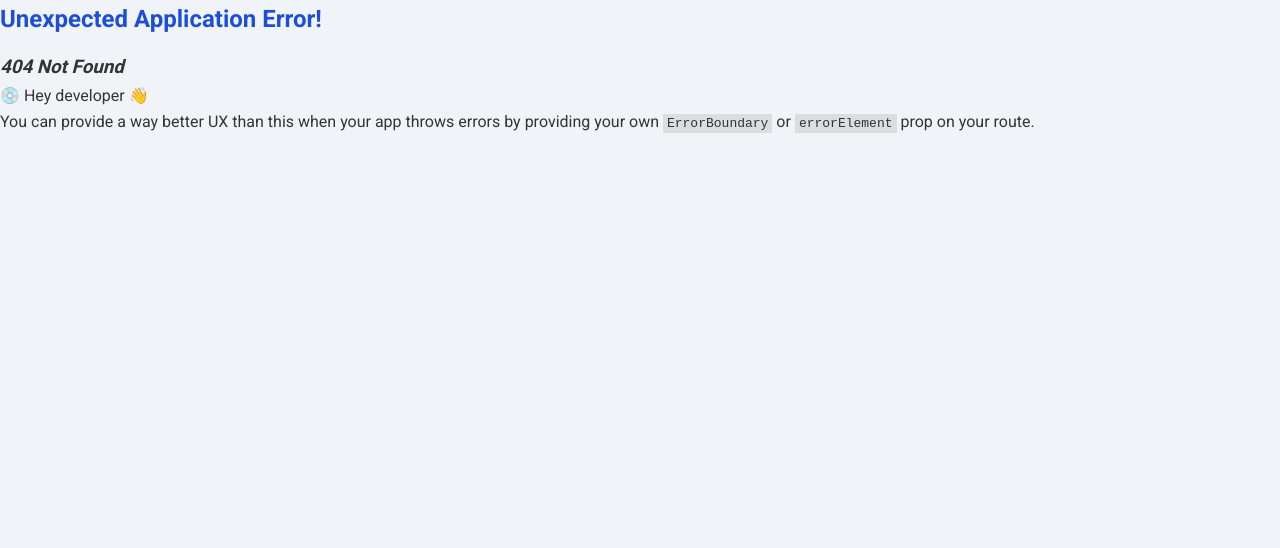
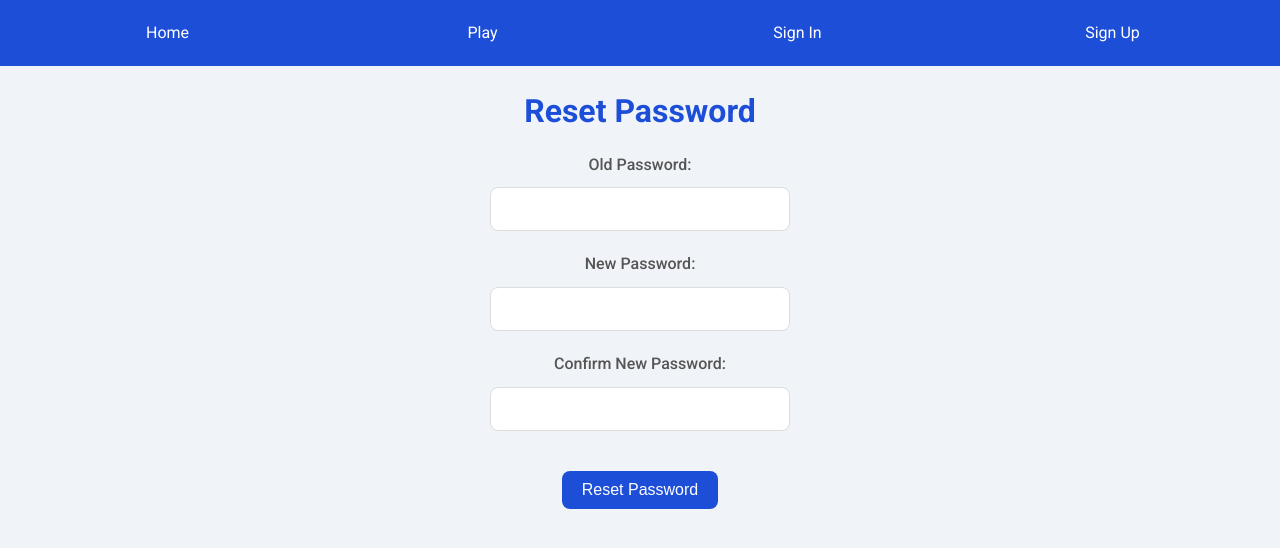
Before and after one commit to RobinMenestret/wordleGame, a React (Vite) app in the folder frontend/: page /reset-password in a window 1280 px wide. Before the commit this address had no page. Shown: the top 548 px of the page. Built offline with nearby package versions, Linux system fonts and the light colour scheme; no server answers.

Commit message:
adding reset password

```diff
--- a/frontend/src/App.jsx
+++ b/frontend/src/App.jsx
@@ -9,6 +9,7 @@ import Navbar from './components/Navbar';
 import { UserProvider } from './UserContext';
 import Callback from './pages/Callback';
 import EmailConfirmation from './pages/EmailConfirmation';
+import ResetPassword from './pages/ResetPassword';
 
 const Layout = () => (
   <>
@@ -31,6 +32,7 @@ const router = createBrowserRouter([
       { path: '/game', element: <Game /> },
       { path: '/callback', element: <Callback /> },
       { path: '/confirm/:token', element: <EmailConfirmation /> },
+      { path: '/reset-password', element: <ResetPassword /> },
     ],
   },
 ]);
--- a/frontend/src/index.css
+++ b/frontend/src/index.css
@@ -18,6 +18,7 @@ body {
 }
 .module {
   margin : 20px;
+  text-align: center;
 }
 
 h1, h2 {
--- a/frontend/src/pages/EmailConfirmation.jsx
+++ b/frontend/src/pages/EmailConfirmation.jsx
@@ -36,7 +36,7 @@ const EmailConfirmation = () => {
     }, [token, API_URL, navigate]);
 
     return (
-        <div>
+        <div className= "module">
             {token !== "sending-email" ? (
                 <div>
                     <h1>Confirmation d'Email</h1>
--- /dev/null
+++ b/frontend/src/pages/ResetPassword.jsx
@@ -0,0 +1,80 @@
+import React, { useState } from 'react';
+import axios from 'axios';
+import { useNavigate } from 'react-router-dom';
+
+const ResetPassword = () => {
+  const [oldPassword, setOldPassword] = useState('');
+  const [newPassword, setNewPassword] = useState('');
+  const [confirmPassword, setConfirmPassword] = useState('');
+  const [message, setMessage] = useState('');
+  const navigate = useNavigate();
+  const API_URL = process.env.REACT_APP_API_URL;
+
+  const handleSubmit = async (e) => {
+    e.preventDefault();
+    if (newPassword !== confirmPassword) {
+      setMessage('New passwords do not match');
+      return;
+    }
+
+    try {
+      const token = localStorage.getItem('token');
+      const response = await axios.post(`${API_URL}/api/user/reset-password`, {
+        oldPassword,
+        newPassword,
+      }, {
+        headers: {
+          Authorization: `Bearer ${token}`,
+        }
+      });
+      setMessage(response.data.message);
+      setTimeout(() => {
+        navigate('/login');
+      }, 3000); // Redirect to login page after 3 seconds
+    } catch (error) {
+      setMessage(error.response?.data?.message || 'Error resetting password');
+    }
+  };
+
+  return (
+    <div className="reset-password module">
+      <h1>Reset Password</h1>
+      <form onSubmit={handleSubmit}>
+        <div>
+          <label htmlFor="oldPassword">Old Password:</label>
+          <input
+            type="password"
+            id="oldPassword"
+            value={oldPassword}
+            onChange={(e) => setOldPassword(e.target.value)}
+            required
+          />
+        </div>
+        <div>
+          <label htmlFor="newPassword">New Password:</label>
+          <input
+            type="password"
+            id="newPassword"
+            value={newPassword}
+            onChange={(e) => setNewPassword(e.target.value)}
+            required
+          />
+        </div>
+        <div>
+          <label htmlFor="confirmPassword">Confirm New Password:</label>
+          <input
+            type="password"
+            id="confirmPassword"
+            value={confirmPassword}
+            onChange={(e) => setConfirmPassword(e.target.value)}
+            required
+          />
+        </div>
+        <button type="submit">Reset Password</button>
+      </form>
+      {message && <p>{message}</p>}
+    </div>
+  );
+};
+
+export default ResetPassword;
--- a/frontend/src/pages/Settings.jsx
+++ b/frontend/src/pages/Settings.jsx
@@ -11,7 +11,7 @@ const Settings = () => {
   const [emailVerified, setEmailVerified] = useState(false);
   const [games, setGames] = useState([]); // État pour stocker les jeux
   const navigate = useNavigate();
-  const API_URL = process.env.REACT_APP_API_URL
+  const API_URL = process.env.REACT_APP_API_URL;
 
   useEffect(() => {
     // Charger les informations de l'utilisateur connecté depuis l'API
@@ -24,11 +24,11 @@ const Settings = () => {
         }
       })
         .then(response => {
-          console.log(response.data)
+          console.log(response.data);
           setUsername(response.data.username || '');
           setEmail(response.data.email || '');
           setIs2FAEnabled(response.data.two_factor_enabled || false);
-          setEmailVerified(response.data.email_verified)
+          setEmailVerified(response.data.email_verified);
           setUser(response.data); // Mettre à jour le userContext
 
           // Requête pour récupérer les jeux de l'utilisateur
@@ -66,24 +66,12 @@ const Settings = () => {
     }
   };
 
-  const handleResetPassword = async () => {
-    try {
-      const token = localStorage.getItem('token');
-      await axios.post(API_URL + '/api/user/reset-password', {
-        email,
-      }, {
-        headers: {
-          Authorization: `Bearer ${token}`,
-        }
-      });
-      alert("Password reset email sent!");
-    } catch (error) {
-      console.error("Error sending password reset email", error);
-    }
+  const handleResetPassword = () => {
+    navigate('/reset-password');
   };
 
   return (
-    <div className = "module">
+    <div className="module">
       <div className="settings">
         <h1>Settings</h1>
         <div>
@@ -95,20 +83,19 @@ const Settings = () => {
             onChange={(e) => setUsername(e.target.value)}
           />
         </div>
-        <div>
+        <div style={{ display: 'flex', alignItems: 'center', justifyContent: 'center' }}>
           <label htmlFor="email">Email: </label>
           <input
             type="email"
             id="email"
             value={email}
             disabled
+            style={{ marginLeft: '10px' }}
           />
-        </div>
-        <div>
-        {emailVerified ? (
-            <span style={{ color: 'green' }}>✅ Email Verified </span>
+          {emailVerified ? (
+            <span style={{ color: 'green', marginLeft: '10px' }}>Verified</span>
           ) : (
-            <span style={{ color: 'orange' }}>⚠️ Email not Verified </span>
+            <span style={{ color: 'red', marginLeft: '10px' }}>Not Verified</span>
           )}
         </div>
         <div>
```
Also changed, not shown: 1 other file (tests, documents, lock files or other folders).
